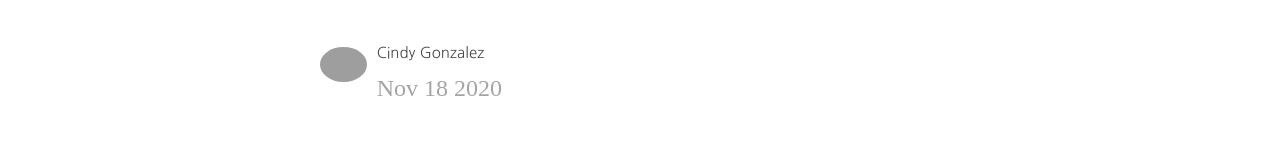
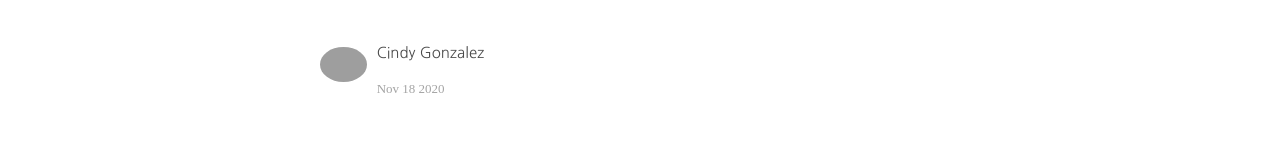
Before and after one commit to Fluffy-Little-Stars/dataprivacy, a plain HTML site: page docs/lowprofile.html in a window 1280 px wide. Shown: the part 324-465 px from the top of the page. Drawn offline with Linux system fonts and the light colour scheme; grey boxes are pictures that could not be loaded; a web font is replaced by a local one.

Commit message:
bug: changed date size under bio

```diff
--- a/docs/lowprofile.html
+++ b/docs/lowprofile.html
@@ -64,7 +64,7 @@
 					</div>
 					<div class="part2">
 						<h4 style="font-size: 15px;  color: #4a4a4a;">Cindy Gonzalez</h4>
-						<p style="color: #a4a4a4">Nov 18 2020</p>
+						<p style="color: #a4a4a4; font-size: 13px">Nov 18 2020</p>
 					</div>
 				</div>
 			</div>
```
Also changed, not shown: docs/tracking.html (+1 -1 lines).
